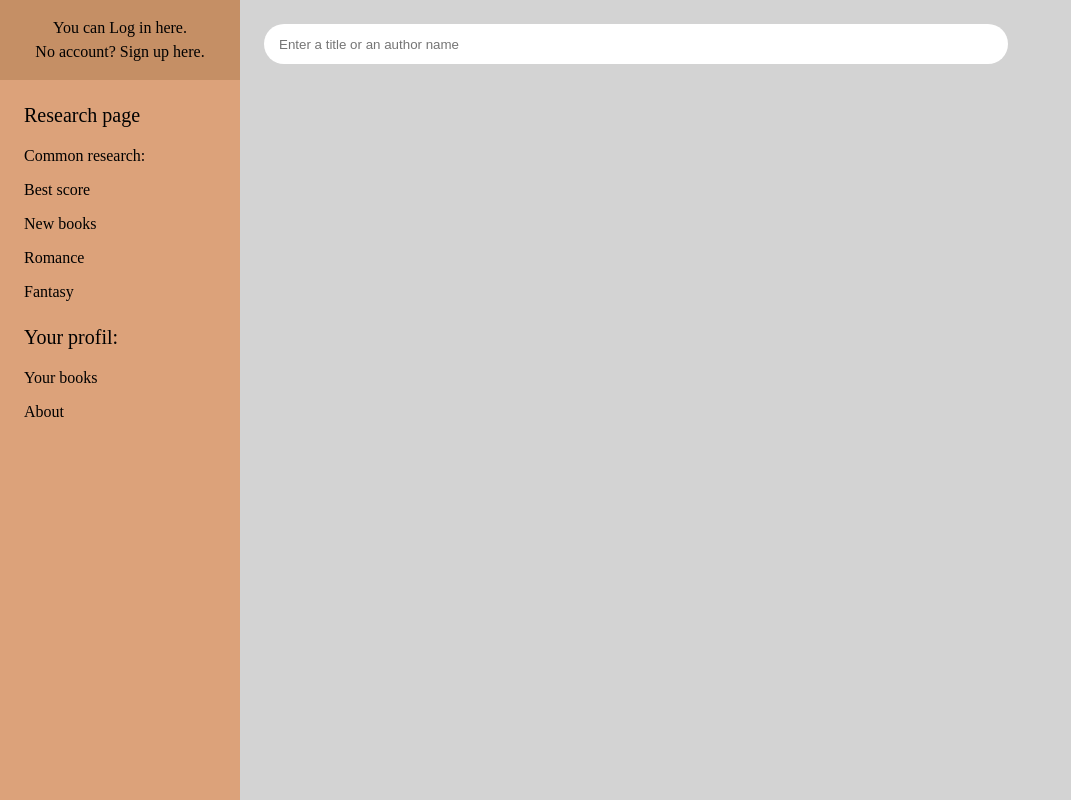
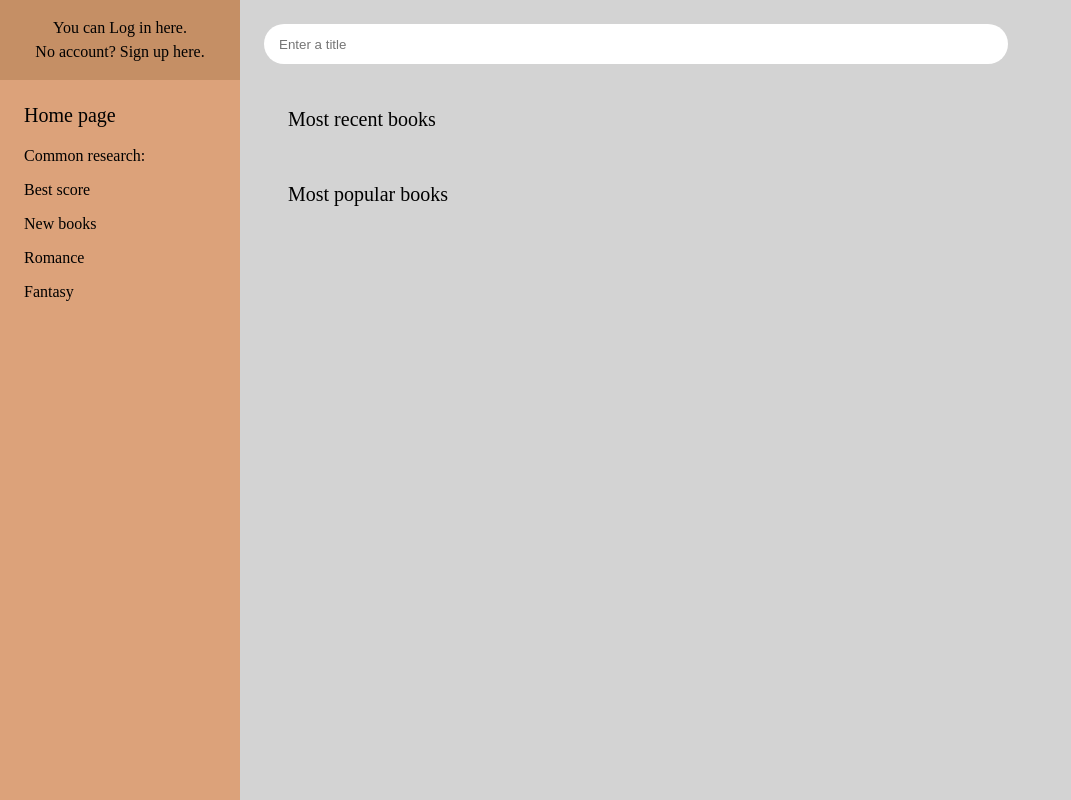
Before and after one commit to albane-dorin/library_website, a Flask app: page / in a window 1280 px wide. Shown: the whole page, without its empty margins (0-1071 px from the left). Run offline with Flask 3, Linux system fonts and the light colour scheme.

Commit message:
Design of home page

```diff
--- a/app.py
+++ b/app.py
@@ -17,9 +17,18 @@
  database.init_database()
 
 
+
 @app.route('/')
-def hello_world():  # put application's code here
-    return flask.render_template('home.html.jinja2')
+def home():  # put application's code here
+    recents = database.db.session.query(database.Book).order_by(database.Book.date.desc())[:50]
+    best = database.db.session.query(database.Book).order_by(database.Book.grade.desc())[:50]
+    r_author = {}
+    b_author = {}
+    for b in recents:
+        r_author[b.author_id] = database.db.session.query(database.Author.complete_name).filter(database.Author.id == b.author_id).first()
+    for b in best:
+        b_author[b.author_id] = database.db.session.query(database.Author.complete_name).filter(database.Author.id == b.author_id).first()
+    return flask.render_template('home.html.jinja2', recents=recents, r_author =r_author , best=best, b_author=b_author)
 
 @app.route('/connexion')
 def connexion():
--- a/static/css/home_page.css
+++ b/static/css/home_page.css
@@ -39,6 +39,7 @@
 a{
     color: inherit;
     text-decoration: inherit;
+    cursor: pointer;
 }
 
 .main{
@@ -54,9 +55,53 @@
     height: 3em;
     border: 0;
     border-radius:20px;
-    padding-left: 15px;
+    padding: 0px 15px;
 }
 
 input:focus{
     outline-width: 0;
 }
+
+.main{
+    overflow: auto;
+}
+
+.content{
+    overflow: auto;
+    padding-left: 3em;
+}
+
+.books_list{
+    display: flex;
+    overflow: hidden;
+    margin-top: 2em;
+    height: fit-content;
+
+}
+
+.books{
+    width: 25%;
+    margin-right: 2em;
+    display: flex;
+    flex-direction: column;
+    align-items: center;
+    justify-content: center;
+}
+
+.books>img{
+    padding: 0em 3em;
+}
+
+
+.books>a{
+    text-align: center;
+    text-decoration: underline;
+    margin: 15px 0 0 0;
+}
+.books>a>p{
+    margin: 0;
+}
+
+.clickable{
+    cursor: pointer;
+}
--- a/templates/home.html.jinja2
+++ b/templates/home.html.jinja2
@@ -1,8 +1,10 @@
 <html lang="eng">
 <head>
     <meta charset="utf-8">
-    <title> Library - Home page</title>
+    {% block link %}
+    <title> BookHaven - Home page</title>
     <link rel="stylesheet" href="{{ url_for('static', filename='css/home_page.css') }}">
+    {% endblock %}
 </head>
 
 <body>
@@ -17,7 +19,7 @@
         </div>
         <div class="link-section">
             <div class="side-search">
-                <p class="section-title"><a href=""> Research page </a> </p>
+                <p class="section-title"><a href="{{ url_for('home') }}"> Home page </a> </p>
                 <p>Common research:</p>
                 <p><a>Best score</a></p>
                 <p><a>New books</a></p>
@@ -25,19 +27,71 @@
                 <p><a>Fantasy</a></p>
                 <a></a>
             </div>
+            {% if user %}
             <div class="">
                 <p class="section-title">Your profil:</p>
                 <p><a>Your books</a></p>
                 <p><a>About</a></p>
             </div>
+            {% endif %}
         </div>
     </div>
     <div class="main">
         <div class="search_bar">
-            <form> <input type="text" placeholder="Enter a title or an author name"></form>
+            <form action="{{ url_for("connexion") }}" method="post"> <input type="search" placeholder="Enter a title"></form>
         </div>
+        {% block main %}
+        <div class="content">
+            <div class="recent">
+                <div class="section-title">
+                    Most recent books
+                </div>
+                <div class="books_list">
+                    {% for book in recents %}
+                        <div class="books" >
+                            <img src="{{ book.img_path }}">
+                            <a href="{{ url_for('close_up', book_id=book.id) }}">
+                                <p>
+                                    {% if book.title|length>30 %}
+                                    {{ book.title[:30] }}...
+                                    {% else %}
+                                    {{ book.title }}
+                                    {% endif %}
+                                </p>
+                                <p>{{ r_author[book.author_id][0] }}</p>
+                            </a>
+                            <p> {{ book.date.day }}/{{ book.date.month }}/{{ book.date.year }}</p>
+                        </div>
+                    {% endfor %}
+                </div>
 
+            </div>
+            <div class="best">
+                <div class="section-title">
+                    Most popular books
+                </div>
+                <div class="books_list">
+                    {% for book in best %}
+                        <div class="books">
+                            <img src="{{ book.img_path }}">
+                            <a href="{{ url_for('close_up', book_id=book.id) }}">
+                                {% if book.title|length>30 %}
+                                <p>{{ book.title[:30] }}...</p>
+                                {% else %}
+                                <p>{{ book.title }}</p>
+                                {% endif %}
+                                <p> {{ b_author[book.author_id][0] }}</p>
+                            </a>
+                            <p> {{ book.date.day }}/{{ book.date.month }}/{{ book.date.year }}</p>
+                        </div>
+                    {% endfor %}
+                </div>
+
+            </div>
+        </div>
+ {% endblock %}
     </div>
+
 </body>
 
 </html>
```
Also changed, not shown: static/img/home-button.jpg (added), static/img/home-button.png (added), static/img/no_cover.jfif (added), static/img/return.jpg (added), static/img/return.png (added).
